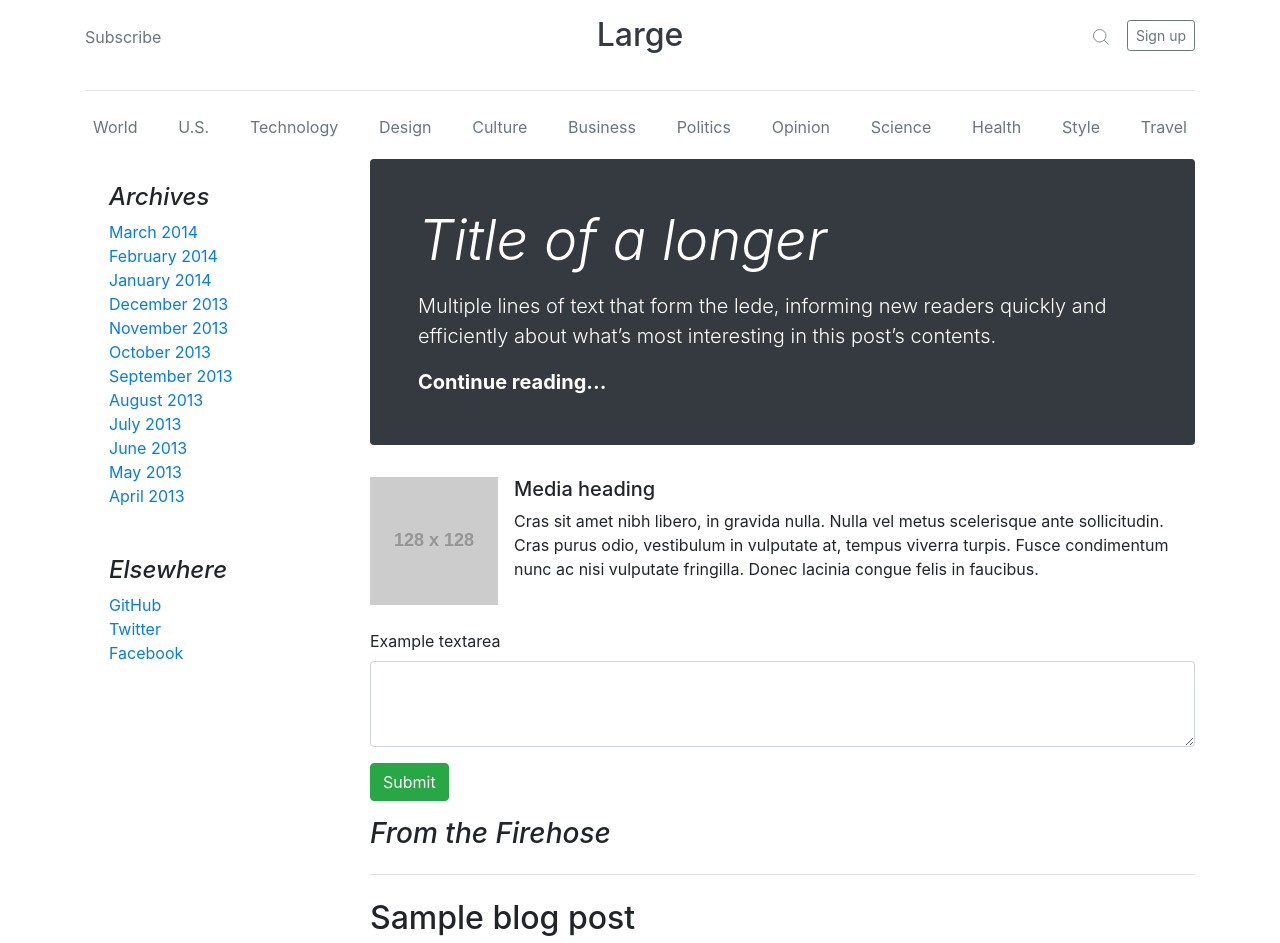
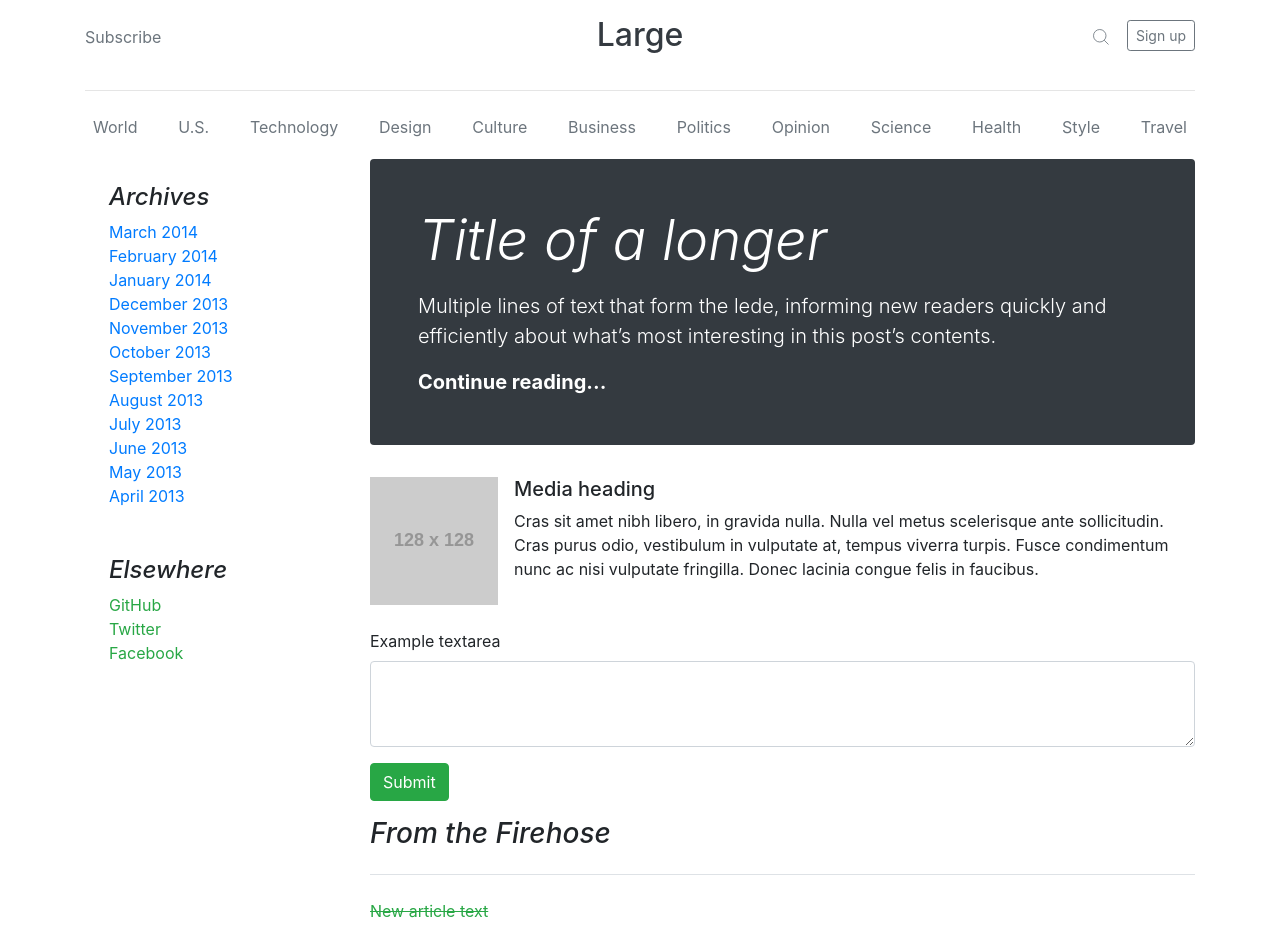
Before and after one commit to AkimovIgor/react-first-app, a React (Create React App) app: page / in a window 1280 px wide. Shown: the top 943 px of the page. Built offline with nearby package versions, Linux system fonts and the light colour scheme.

Commit message:
14 lesson

```diff
--- a/src/components/Profile.js
+++ b/src/components/Profile.js
@@ -1,4 +1,5 @@
 import React from "react";
+import classes from './Profile.module.css';
 
 const Profile = () => {
   return (
@@ -35,6 +36,10 @@ const Profile = () => {
             <h3 className="pb-4 mb-4 font-italic border-bottom">
               From the Firehose
             </h3>
+
+            <p className={`${classes.item} ${classes.line_through}`}>
+              New article text
+            </p>
 
             <div className="blog-post">
               <h2 className="blog-post-title">Sample blog post</h2>
--- /dev/null
+++ b/src/components/Profile.module.css
@@ -0,0 +1,7 @@
+.item {
+    color: #28a745
+}
+
+.line_through {
+    text-decoration: line-through;
+}
--- a/src/components/Sidebar.js
+++ b/src/components/Sidebar.js
@@ -1,4 +1,5 @@
 import React from "react";
+import classes from './Sidebar.module.css';
 
 const Sidebar = () => {
   return (
@@ -24,9 +25,9 @@ const Sidebar = () => {
             <div className="p-4">
               <h4 className="font-italic">Elsewhere</h4>
               <ol className="list-unstyled">
-                <li><a href="#">GitHub</a></li>
-                <li><a href="#">Twitter</a></li>
-                <li><a href="#">Facebook</a></li>
+                <li><a className={classes.item} href="#">GitHub</a></li>
+                <li><a className={classes.item} href="#">Twitter</a></li>
+                <li><a className={classes.item} href="#">Facebook</a></li>
               </ol>
             </div>
           </aside>
--- /dev/null
+++ b/src/components/Sidebar.module.css
@@ -0,0 +1,3 @@
+.item {
+    color: #28a745
+}
```
